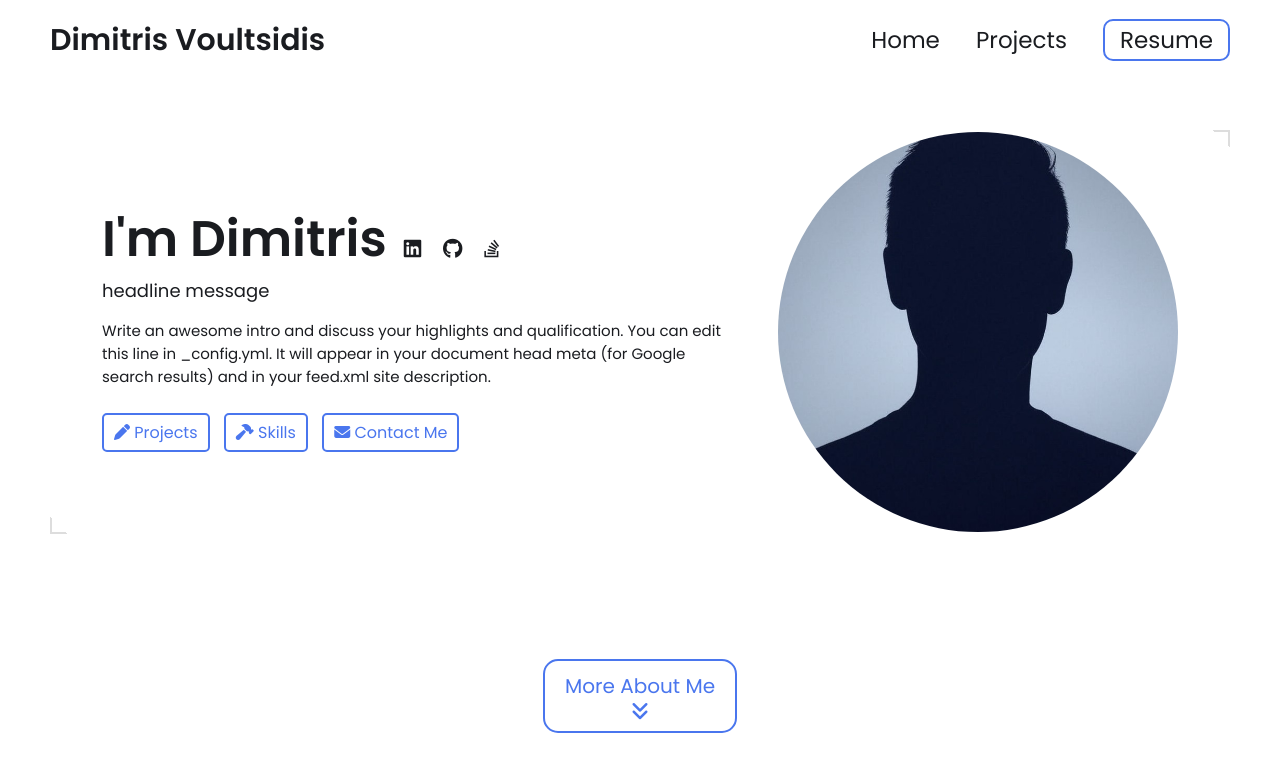
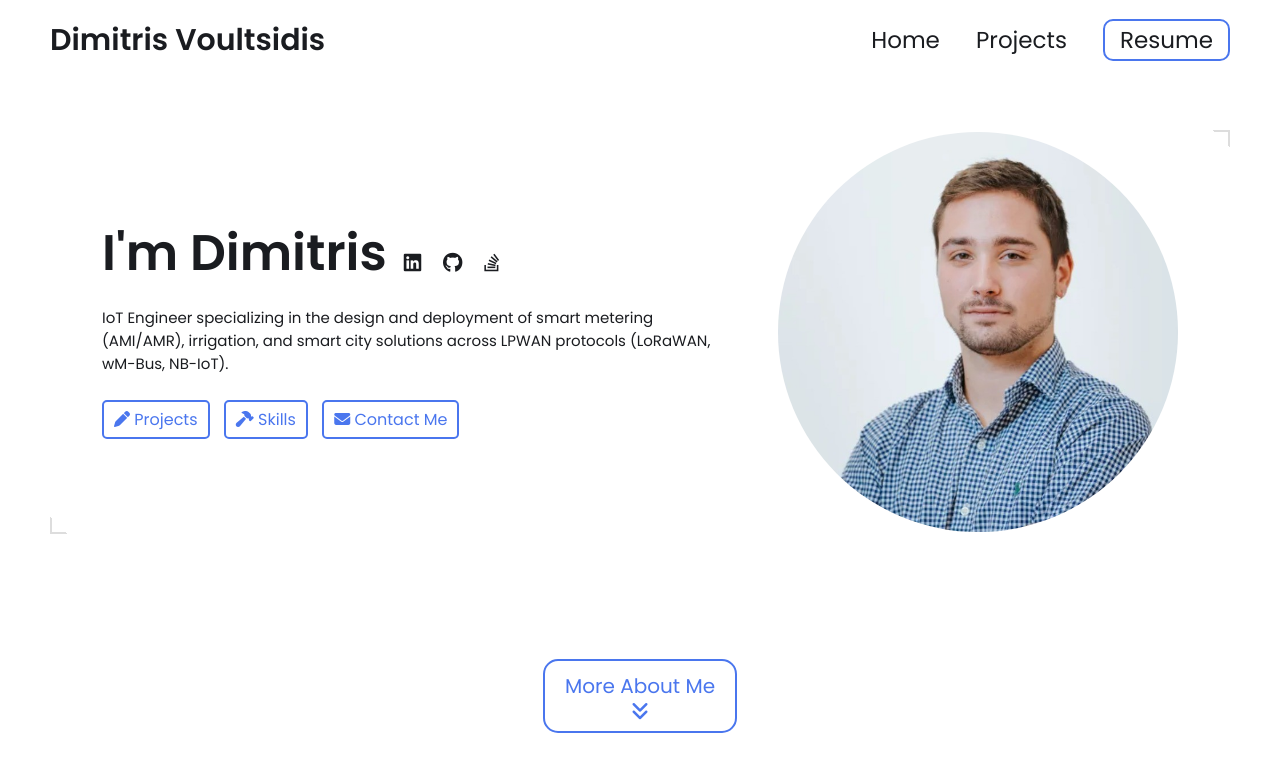
Before and after one commit to DVoultsidis/DVoultsidis.github.io, a Jekyll site: the page built from index.html, in a window 1280 px wide and 900 px high. Shown: the top 772 px of the window. Built offline with Jekyll 4.4.1, drawn with Linux system fonts in a browser that asks for light colours.

Commit message:
Update _config.yml

```diff
--- a/_config.yml
+++ b/_config.yml
@@ -13,19 +13,17 @@ title: Dimitris Voultsidis's Portfolio # This is what shows up in the tab of the
 
 # Hero Section
 name: Dimitris Voultsidis
-headline: headline message
+#headline: headline message
 description: >- # dont remove this line. this will ignore all new lines until the next section
-  Write an awesome intro and discuss your highlights and qualification. You can edit this
-  line in _config.yml. It will appear in your document head meta (for
-  Google search results) and in your feed.xml site description.
+  IoT Engineer specializing in the design and deployment of smart metering (AMI/AMR), irrigation, and smart city solutions across LPWAN protocols (LoRaWAN, wM-Bus, NB-IoT).
 
 # Place your profile image in /assets/images/profile-image/folder and edit the file name
-profile_image: ./assets/images/profile-image/avatar.jpeg
+profile_image: ./assets/images/profile-image/profile_image.jpg
 
 
 # Link your resume
 # You can place your resume in assets/resume/{resume file.pdf} or add external link such as pdf saved in google drive
-resume-url: https://drive.google.com/file/d/13Z3duVzh-gguPU5r03oJVEE6rV9rd3DS/view?usp=sharing
+resume-url: https://drive.google.com/file/d/1bQgdbbCYnNhMAZyguipMhGWi67V6n9OP/view?usp=sharing
 
 
 # Set up external links - this will show up as small icons next to your name.
```
